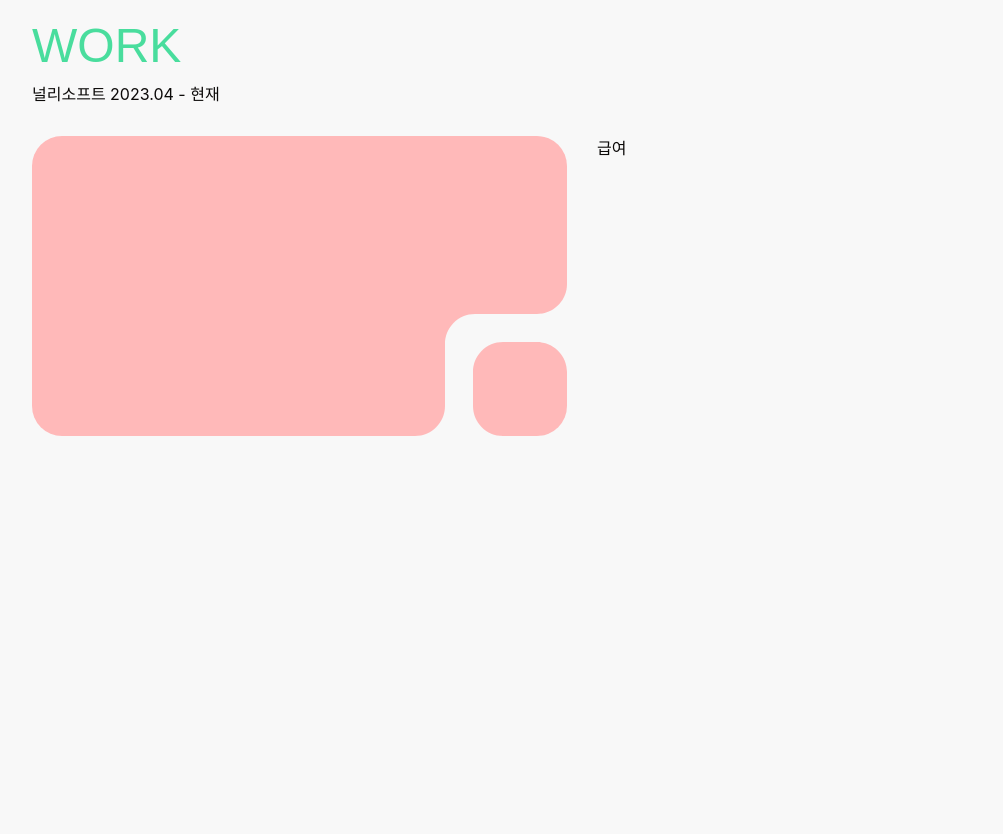
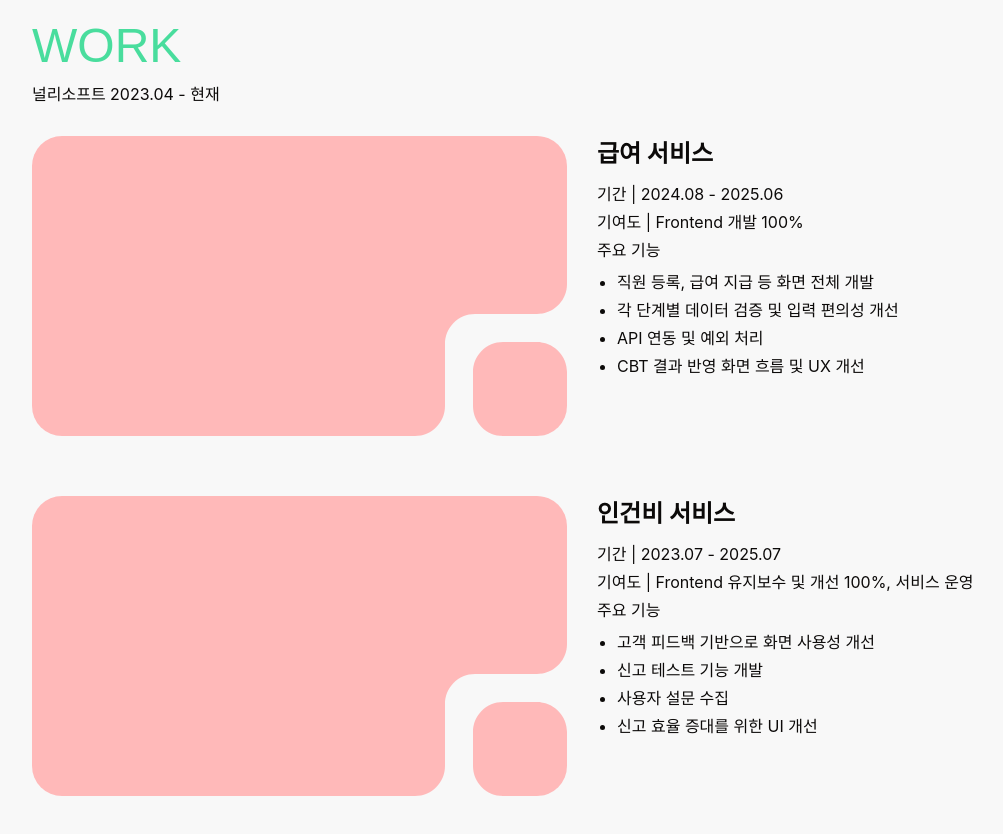
Before and after one commit to michelle-jeon/portfolio, a React (Vite) app: page / in a window 1280 px wide. Shown: the part 1740-2574 px from the top of the page, without its empty margins (58-1061 px from the left). Before the commit the page ends 2456 px from the top, so only its background shows below. Built offline with nearby package versions, Linux system fonts and the light colour scheme; a web font is replaced by a local one.

Commit message:
feat: hightlightcard
hightlightcard의 descriptioncontainer 대충 만듦

```diff
--- a/src/components/WorkSection/HighlightCard.styles.ts
+++ b/src/components/WorkSection/HighlightCard.styles.ts
@@ -24,4 +24,24 @@ export const PreviewMask = styled.img`
 export const DescriptionContainer = styled.div`
   flex:1;
   padding-left:30px;
+
+  h3 {
+    font-size: 24px;
+    font-weight: bold;
+    margin-bottom: 10px;
+  }
+
+  p {
+    margin: 4px 0;
+  }
 `
+
+ export const FeatureList = styled.ul`
+  margin: 8px 0 0 0;
+  padding-left: 20px;
+
+  li {
+    list-style-type: disc;
+    margin-bottom: 4px;
+  }
+`;
--- a/src/components/WorkSection/HighlightCard.tsx
+++ b/src/components/WorkSection/HighlightCard.tsx
@@ -1,13 +1,28 @@
-import {CardContainer, DescriptionContainer, PreviewContainer, PreviewMask} from './HighlightCard.styles'
+import {CardContainer, DescriptionContainer, FeatureList, PreviewContainer, PreviewMask} from './HighlightCard.styles'
 
-export default function HightlightCard () {
+type HighlightCardProps = {
+  title:string;
+  period:string;
+  contribution:string;
+  features:string[];
+}
+
+export default function HightlightCard ({title,period,contribution,features}:HighlightCardProps) {
   return (
     <CardContainer>
       <PreviewContainer>
         <PreviewMask src="/assets/images/workSectionMask.svg" alt="" />
       </PreviewContainer>
       <DescriptionContainer>
-        <p>급여</p>
+        <h3 >{title}</h3>
+        <p>기간 | {period}</p>
+        <p>기여도 | {contribution}</p>
+        <p>주요 기능</p>
+        <FeatureList>
+          {features.map((feature, idx) => (
+            <li key={idx}>{feature}</li>
+          ))}
+        </FeatureList>
       </DescriptionContainer>
     </CardContainer>
   )
--- a/src/pages/Home.tsx
+++ b/src/pages/Home.tsx
@@ -51,7 +51,30 @@ const [selectedNav,setSelectedNav] = useState('Home');
         <div className="sectionInner">
           <SectionTitle className='color_neonGreen'>WORK</SectionTitle>
           <p className=''>널리소프트 2023.04 - 현재</p>
-          <HightlightCard></HightlightCard>
+          <HightlightCard
+            title="급여 서비스"
+            period="2024.08 - 2025.06"
+            contribution="Frontend 개발 100%"
+            features={[
+              '직원 등록, 급여 지급 등 화면 전체 개발',
+              '각 단계별 데이터 검증 및 입력 편의성 개선',
+              'API 연동 및 예외 처리',
+              'CBT 결과 반영 화면 흐름 및 UX 개선'
+            ]}
+
+          ></HightlightCard>
+          <HightlightCard
+            title="인건비 서비스"
+            period="2023.07 - 2025.07"
+            contribution="Frontend 유지보수 및 개선 100%, 서비스 운영"
+            features={[
+              '고객 피드백 기반으로 화면 사용성 개선',
+              '신고 테스트 기능 개발',
+              '사용자 설문 수집',
+              '신고 효율 증대를 위한 UI 개선'
+            ]}
+
+          ></HightlightCard>
         </div>
       </section>
 
```
